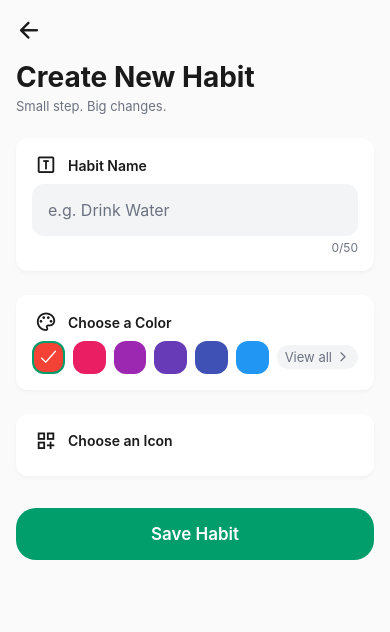
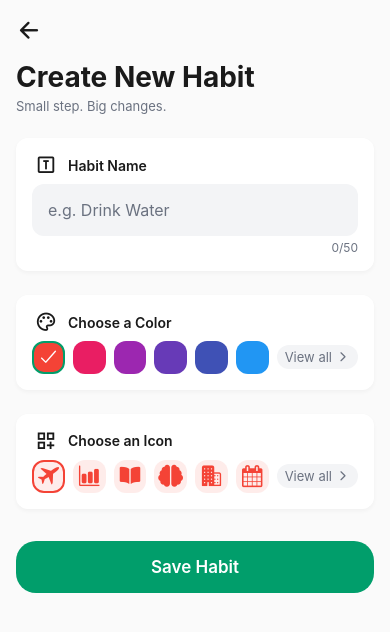
Before and after one commit to pritiCN/habit, a React Native app: screen /CreateHabit in a window 390 px wide. Shown: the top 632 px of the page. Built offline with nearby package versions, Linux system fonts and the light colour scheme.

Commit message:
icon save

```diff
--- a/src/components/IconField.tsx
+++ b/src/components/IconField.tsx
@@ -1,11 +1,10 @@
-import React, { useState } from 'react'
-import { StyleProp, Text, TextInput, TouchableOpacity, View, ViewStyle } from 'react-native'
+import React from 'react'
+import { Text, TouchableOpacity, View } from 'react-native'
 import { common } from '../styles/common'
 import { styles } from '../styles/form.styles'
 import { IconsSet } from '../constants/iconset'
 import { IconComponent } from './AppIcon'
 import { useHabits } from '../context/HabitsContext'
-import { inputStyles } from '../styles/input.styles'
 import { colors } from '../styles/theme'
 import Ionicons from 'react-native-vector-icons/Ionicons'
 import MaterialCommunityIcons from 'react-native-vector-icons/MaterialCommunityIcons';
@@ -13,59 +12,37 @@ import { useApp } from '../context/appContext'
 
 const COLLAPSED_COUNT = 6
 
-const IconField = ({
-    // panalStyle,
-    // selectedIcon,
-    // onSelect,
-    // selectedColor,
-    // currentIcon
-}: {
-    // panalStyle?: StyleProp<ViewStyle>,
-    // selectedIcon?: string,
-    // onSelect?: (Icon: string) => void,
-    // selectedColor?: string,
-    // currentIcon?: string
-}) => {
-    // const {selectedColor} = useHabits();
-    // const {getColor} = useApp()
-    // const colorCode = getColor(selectedColor || '#000');
-    // console.log(selectedColor);
+const IconField = () => {
+    const {selectedIcon, selectedColor, setSelectedIcon} = useHabits();
+    const {getColor, openModal} = useApp()
+    const colorCode = getColor(selectedColor || '#000');
 
-    // const [expanded, setExpanded] = useState(false);
-    // const [search, setSearch] = useState('')
+    const current = IconsSet.find((i) => i.id === selectedIcon);
+    const otherIcon = IconsSet.filter((i) => i.id !== selectedIcon);
+    const ordered = current ? [current, ...otherIcon] : otherIcon
 
-    // const filteredIcon = IconsSet.filter((icon) => {
-    //     return icon.name.toLowerCase().includes(search.trim().toLowerCase())
-    // })
-
-    // const current = filteredIcon.find((i) => i.id === currentIcon);
-    // const otherIcon = filteredIcon.filter((i) => i.id !== currentIcon);
-    // const ordered = current ? [current, ...otherIcon] : otherIcon
-    // Collapsed: one row of icons + "View all" pill
-    // const showMore = !expanded && ordered.length > COLLAPSED_COUNT
-
-    // const renderIcon = (option: typeof IconsSet[number]) => {
-    //     // const isSelected = selectedIcon === option.id
-    //     return (
-    //         <TouchableOpacity
-    //             key={option.id}
-    //             style={showMore ? common.squareFlex : common.gridSixCell}
-    //             onPress={() => onSelect?.(option.id)}
-    //         >
-    //             <View style={[
-    //                 common.iconSquare,
-    //                 common.squareFill,
-    //                 {backgroundColor: `${colorCode}1A`},
-    //                 isSelected && [styles.iconSelected, {borderColor: colorCode}],
-    //             ]}>
-    //                 <IconComponent
-    //                     icon={option.id}
-    //                     color={colorCode}
-    //                 />
-    //             </View>
-    //         </TouchableOpacity>
-    //     )
-    // }
+    const renderIcon = (option: typeof IconsSet[number]) => {
+        const isSelected = selectedIcon === option.id
+        return (
+            <TouchableOpacity
+                key={option.id}
+                style={common.squareFlex}
+                onPress={() => setSelectedIcon(option.id)}
+            >
+                <View style={[
+                    common.iconSquare,
+                    common.squareFill,
+                    {backgroundColor: `${colorCode}1A`},
+                    isSelected && [styles.iconSelected, {borderColor: colorCode}],
+                ]}>
+                    <IconComponent
+                        icon={option.id}
+                        color={colorCode}
+                    />
+                </View>
+            </TouchableOpacity>
+        )
+    }
 
     return (
         <View style={[common.panel, styles.fieldGroup]}>
@@ -76,34 +53,17 @@ const IconField = ({
                 <Text style={common.label}>Choose an Icon</Text>
             </View>
 
-            {/* <View style={[inputStyles.searchBar, inputStyles.searchBarInField]}>
-                <Ionicons name="search" size={18} color={colors.textMuted} />
-                <TextInput
-                    style={inputStyles.searchInput}
-                    placeholder='Search icons...'
-                    placeholderTextColor={colors.textMuted}
-                    value={search}
-                    onChangeText={setSearch}
-                />
-            </View>
-
-            {
-                showMore ? (
             <View style={common.buttonRow}>
                 <View style={[common.buttonRow, common.rowMain]}>
                     {ordered.slice(0, COLLAPSED_COUNT).map(renderIcon)}
                 </View>
-                        <TouchableOpacity style={common.badge} onPress={() => setExpanded(true)}>
+                <TouchableOpacity style={common.badge}
+                    onPress={() => openModal('iconModal')}
+                    >
                     <Text style={common.badgeText}>View all</Text>
                     <Ionicons name="chevron-forward" size={14} color={colors.textMuted} />
                 </TouchableOpacity>
             </View>
-                ) : (
-                    <View style={common.gridSix}>
-                        {ordered.map(renderIcon)}
-                    </View>
-                )
-            } */}
         </View>
     )
 }
--- a/src/components/HabitForm.tsx
+++ b/src/components/habit/HabitForm.tsx
@@ -1,29 +1,29 @@
 import React, { useEffect, useState } from 'react'
 import { Text, TextInput, TouchableOpacity, View } from 'react-native'
-import Toggle from './Toggle'
-import { common } from '../styles/common'
-import { inputStyles } from '../styles/input.styles'
-import { styles } from '../styles/form.styles'
-import { colors } from '../styles/theme'
-import LabelPickerModal from './label/LabelPickerModal'
+import Toggle from '../Toggle'
+import { common } from '../../styles/common'
+import { inputStyles } from '../../styles/input.styles'
+import { styles } from '../../styles/form.styles'
+import { colors } from '../../styles/theme'
+import LabelPickerModal from '../label/LabelPickerModal'
 // import { Frequecny, Habit, Reminder } from '../types/habit'
-import ColorField from './ColorField'
-import { ColorsSet } from '../constants/colorset'
-import IconField from './IconField'
-import { IconsSet } from '../constants/iconset'
-import { LabelProvider } from '../context/LabelContext'
-import { useHabits } from '../context/HabitsContext'
+import ColorField from '../ColorField'
+import { ColorsSet } from '../../constants/colorset'
+import IconField from '../IconField'
+import { IconsSet } from '../../constants/iconset'
+import { LabelProvider } from '../../context/LabelContext'
+import { useHabits } from '../../context/HabitsContext'
 import Ionicons from 'react-native-vector-icons/Ionicons';
-import FrequencyPickerModal from './frequency/FrequencyPickerModal'
-import StartDateModal from './StartDateModal'
-import CalenderPicker from './frequency/CalenderPicker'
-import { FrequencyDaysSet, StartOptions } from '../constants/frequencyTypeSet'
-import TimePicker from './picker/TimePicker'
+import FrequencyPickerModal from '../frequency/FrequencyPickerModal'
+import StartDateModal from '../StartDateModal'
+import CalenderPicker from '../frequency/CalenderPicker'
+import { FrequencyDaysSet, StartOptions } from '../../constants/frequencyTypeSet'
+import TimePicker from '../picker/TimePicker'
 import MaterialCommunityIcons from 'react-native-vector-icons/MaterialCommunityIcons';
-import { IconComponent } from './AppIcon'
-import { HabitType } from '../types/habit'
+import { IconComponent, iconSet } from '../AppIcon'
+import { HabitType } from '../../types/habit'
 import { useNavigation } from '@react-navigation/native'
-import { useApp } from '../context/appContext'
+import { useApp } from '../../context/appContext'
 
 // const getCurrentTime = () => {
 //     const now = new Date();
@@ -69,9 +69,17 @@ const HabitForm = (
     // }
 ) => {
     const navigation = useNavigation()
-    const {currentHabit, updateHabit, addHabit, selectedColor, setSelectedColor} = useHabits();
+    const {
+        currentHabit,
+        updateHabit,
+        addHabit,
+        selectedColor,
+        setSelectedColor,
+        selectedIcon,
+        setSelectedIcon
+    } = useHabits();
     const [name, setName] = useState(currentHabit?.name ?? '');
-    const [selectedIcon, setSeletedIcon] = useState(currentHabit?.iconId ?? IconsSet[0].id)
+    // const [selectedIcon, setSeletedIcon] = useState(currentHabit?.iconId ?? IconsSet[0].id)
     const [description, setDescription] = useState(currentHabit?.description ?? '')
 
     // const [isLabelModalVisible, setIsLabelModalVisible] = useState(false)
@@ -141,6 +149,10 @@ const HabitForm = (
     useEffect(() => {
         setSelectedColor(currentHabit?.colorId ?? ColorsSet[0].id)
     },[currentHabit?.colorId])
+
+    useEffect(() => {
+        setSelectedIcon(currentHabit?.iconId ?? IconsSet[0].id)
+    }, [currentHabit?.iconId])
 
     // const handleStartSelect = (id: string) => {
     //     setStartFromStatus(id)
--- /dev/null
+++ b/src/components/habit/modal/IconsModal.tsx
@@ -0,0 +1,84 @@
+import React, { useState } from 'react'
+import { Text, TextInput, TouchableOpacity, View } from 'react-native'
+import { common } from '../../../styles/common'
+import Ionicons from 'react-native-vector-icons/Ionicons'
+import { colors, spacing } from '../../../styles/theme'
+import { useApp } from '../../../context/appContext'
+import { inputStyles } from '../../../styles/input.styles'
+import { IconsSet } from '../../../constants/iconset'
+import { useHabits } from '../../../context/HabitsContext'
+import { IconComponent } from '../../AppIcon'
+import { styles } from '../../../styles/form.styles'
+
+const IconsModal = () => {
+  const {closeModal, getColor, modalState} = useApp();
+  const {selectedColor, setSelectedIcon, selectedIcon, currentHabit, setCurrentHabit, updateHabit} = useHabits()
+  const colorCode = getColor(selectedColor || '#000');
+  const [search, setSearch] = useState('')
+
+  const filteredIcon = IconsSet.filter((icon) => {
+    return icon.name.toLowerCase().includes(search.trim().toLowerCase());
+  })
+
+  const handleSave = (iconId: string) => {
+    setSelectedIcon(iconId)
+    if(currentHabit && modalState.prev) {
+      const updated = {...currentHabit, iconId}
+      updateHabit(updated)
+      setCurrentHabit(updated)
+    }
+    closeModal()
+  }
+
+  return (
+    <>
+      <View style={common.buttonRow}>
+          <View style={common.rowMain}>
+              <Text style={common.heading} numberOfLines={1}>Choose an Icon</Text>
+          </View>
+          <TouchableOpacity style={common.iconButton} onPress={closeModal}>
+              <Ionicons name="close" size={20} color={colors.text} />
+          </TouchableOpacity>
+      </View>
+
+      <View style={[inputStyles.searchBar, inputStyles.searchBarInField, { marginTop: spacing.md }]}>
+          <Ionicons name="search" size={18} color={colors.textMuted} />
+          <TextInput
+              style={inputStyles.searchInput}
+              placeholder='Search icons...'
+              placeholderTextColor={colors.textMuted}
+              value={search}
+              onChangeText={setSearch}
+          />
+      </View>
+      <View style={common.gridSix}>
+        {
+          filteredIcon.map((icon) => {
+            const isSelected = icon.id === selectedIcon
+            return(
+              <TouchableOpacity
+                  key={icon.id}
+                  style={common.gridSixCell}
+                  onPress={() => handleSave(icon.id)}
+              >
+                  <View style={[
+                      common.iconSquare,
+                      common.squareFill,
+                      {backgroundColor: `${colorCode}1A`},
+                      isSelected && [styles.iconSelected, {borderColor: colorCode}],
+                  ]}>
+                    <IconComponent
+                      icon={icon.id}
+                      color={colorCode}
+                    />
+                  </View>
+              </TouchableOpacity>
+            )
+          })
+        }
+      </View>
+    </>
+  )
+}
+
+export default IconsModal
--- a/src/screens/CreateHabitScreen.tsx
+++ b/src/screens/CreateHabitScreen.tsx
@@ -6,7 +6,7 @@ import { common } from '../styles/common'
 import { styles } from '../styles/form.styles'
 import { NativeStackScreenProps } from '@react-navigation/native-stack'
 import { RootStackParamList } from '../types/navigation'
-import HabitForm from '../components/HabitForm'
+import HabitForm from '../components/habit/HabitForm'
 import { useHabits } from '../context/HabitsContext'
 
 type Props = NativeStackScreenProps<RootStackParamList, 'CreateHabit'>;
--- a/src/screens/EditHabitScreen.tsx
+++ b/src/screens/EditHabitScreen.tsx
@@ -6,7 +6,7 @@ import { common } from '../styles/common'
 import { styles } from '../styles/form.styles'
 import { NativeStackScreenProps } from '@react-navigation/native-stack'
 import { RootStackParamList } from '../types/navigation'
-import HabitForm from '../components/HabitForm'
+import HabitForm from '../components/habit/HabitForm'
 import { useHabits } from '../context/HabitsContext'
 
 type Props = NativeStackScreenProps<RootStackParamList, 'EditHabit'>
```
Also changed, not shown: src/components/habit/modal/EditHabitItemModal.tsx (+19 -0 lines), src/components/habit/modal/HabitModals.tsx (+4 -10 lines). Lines whose indentation alone changed are shown as unchanged.
